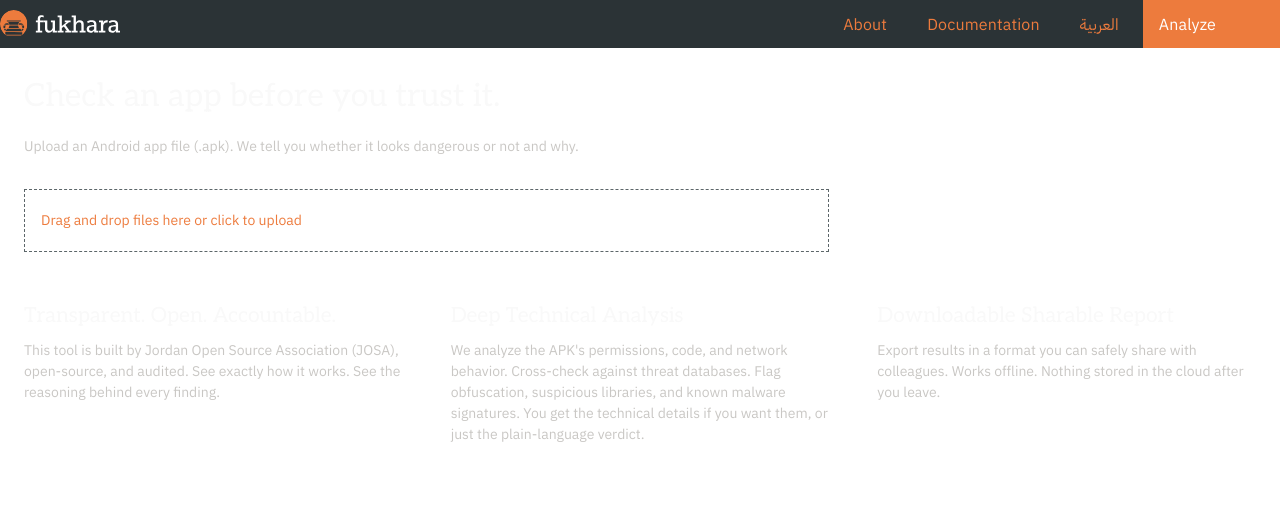
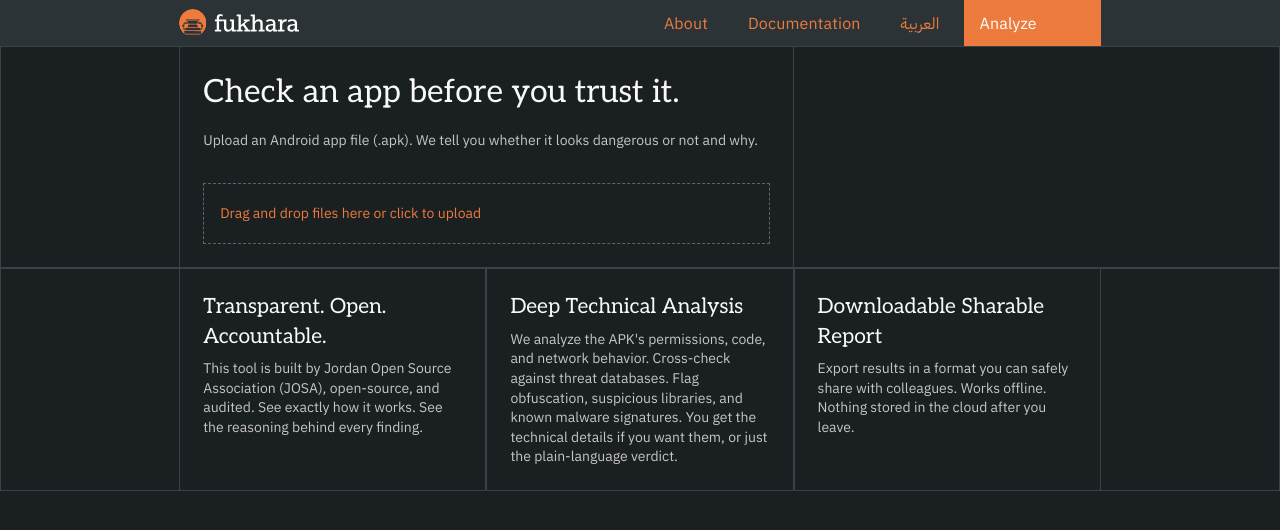
Before and after one commit to wlaith/fukhara-web, a Nuxt app: page / in a window 1280 px wide. Shown: the top 530 px of the page. Built offline with nearby package versions, Linux system fonts and the light colour scheme.

Commit message:
build(tailwind): migrate to tailwindcss v4

```diff
--- a/app/assets/css/globals.css
+++ b/app/assets/css/globals.css
@@ -1,21 +1,72 @@
-@tailwind base;
-@tailwind components;
-@tailwind utilities;
+@import 'tailwindcss';
+
+@theme {
+  --color-canvas: #1a1f21;
+  --color-panel: #2b3336;
+  --color-layer-01: #22282a;
+  --color-subtle: #3a4245;
+  --color-subtle-hover: #4c5659;
+  --color-strong: #5c6669;
+  --color-primary: #f9f9f9;
+  --color-secondary: #c9c7c4;
+  --color-helper: #8c8782;
+  --color-on-color: #ffffff;
+  --color-accent: #ed7b3d;
+  --color-accent-text-on: #ffffff;
+  --color-tag-red-bg: #b81c23;
+  --color-tag-red-border: #fa6b6b;
+  --color-tag-red-text: #ffd9d6;
+  --color-tag-gold-bg: #3a3220;
+  --color-tag-gold-border: #f5d45a;
+  --color-tag-gold-text: #fcefc2;
+  --color-tag-green-bg: #198038;
+  --color-tag-green-border: #5cb87a;
+  --color-tag-green-text: #d3f2de;
+  --color-tag-teal-bg: #0e6c60;
+  --color-tag-teal-border: #5bb5a6;
+  --color-tag-teal-text: #cbede6;
+  --color-tag-gray-bg: #2b3336;
+  --color-tag-gray-border: #4c5659;
+  --color-tag-gray-text: #f9f9f9;
+
+  --font-heading: 'Aleo', 'Fustat', Georgia, 'Times New Roman', serif;
+  --font-body: 'IBM Plex Sans', 'IBM Plex Sans Arabic', -apple-system, BlinkMacSystemFont,
+    sans-serif;
+
+  --text-display-lg: 32px;
+  --text-display-md: 25px;
+  --text-display-sm: 21px;
+  --text-body-lg: 16px;
+  --text-body-md: 15px;
+  --text-body: 14px;
+  --text-caption: 13px;
+  --text-label: 12px;
+  --text-eyebrow: 10px;
+
+  --tracking-tight: 0.16px;
+  --tracking-label: 0.32px;
+
+  --radius-tag-lg: 16px;
+  --radius-tag-sm: 9px;
+}
 
 @layer base {
   body {
-    @apply bg-canvas text-primary font-body text-body;
+    background-color: var(--color-canvas);
+    color: var(--color-primary);
+    font-family: var(--font-body);
+    font-size: var(--text-body);
     line-height: 1.4;
   }
 
   h1,
   h2,
   h3 {
-    @apply font-heading;
+    font-family: var(--font-heading);
   }
 
   a {
-    @apply text-accent;
+    color: var(--color-accent);
   }
 }
 
@@ -25,6 +76,14 @@
   }
 
   .page-shell {
-    @apply px-4 md:px-8 md:px-[8vw] xl:px-[14vw];
+    padding-inline: 1rem;
+
+    @media (min-width: 48rem) {
+      padding-inline: 8vw;
+    }
+
+    @media (min-width: 80rem) {
+      padding-inline: 14vw;
+    }
   }
 }
--- a/eslint.config.ts
+++ b/eslint.config.ts
@@ -29,7 +29,7 @@ export default withNuxt(defineConfig([
     language: "css/css",
     languageOptions: { tolerant: true },
     extends: ["css/recommended"],
-    rules: { "css/no-invalid-at-rules": "off" },
+    rules: { "css/no-invalid-at-rules": "off", "css/no-invalid-properties": "off" },
   },
   { files: ["**/*.spec.ts"], rules: { "import/first": "off" } },
 ])).onResolved((configs) => {
--- a/nuxt.config.ts
+++ b/nuxt.config.ts
@@ -1,10 +1,12 @@
+import tailwindcss from '@tailwindcss/vite'
+
 export default defineNuxtConfig({
   compatibilityDate: '2025-02-17',
   devtools: { enabled: false },
 
-  modules: ['@nuxtjs/tailwindcss', '@nuxtjs/i18n', '@nuxt/eslint'],
+  modules: ['@nuxtjs/i18n', '@nuxt/eslint'],
 
-  css: ['~/assets/css/fonts.css'],
+  css: ['~/assets/css/fonts.css', '~/assets/css/globals.css'],
 
   components: [{ path: '~/components', pathPrefix: false }],
 
@@ -21,9 +23,8 @@ export default defineNuxtConfig({
     },
   },
 
-  tailwindcss: {
-    cssPath: '~/assets/css/globals.css',
-    viewer: false,
+  vite: {
+    plugins: [tailwindcss()],
   },
 
   i18n: {
--- a/package.json
+++ b/package.json
@@ -29,7 +29,7 @@
     "@eslint/markdown": "^8.0.3",
     "@nuxt/eslint": "^1.17.0",
     "@nuxt/test-utils": "^4.3.3",
-    "@nuxtjs/tailwindcss": "^6.14.0",
+    "@tailwindcss/vite": "^4.3.3",
     "@vitejs/plugin-vue": "^6.0.9",
     "@vue/test-utils": "^2.4.11",
     "eslint": "^10.0.0",
@@ -39,7 +39,7 @@
     "jsdom": "^30.1.2",
     "openapi-typescript": "^7.13.0",
     "prettier": "^3.9.6",
-    "tailwindcss": "^3.4.19",
+    "tailwindcss": "^4.3.3",
     "typescript": "^5.9.3",
     "typescript-eslint": "^8.70.1",
     "vitest": "^5.0.3",
--- a/tailwind.config.js
+++ /dev/null
@@ -1,61 +0,0 @@
-/** @type {import('tailwindcss').Config} */
-export default {
-  content: ['./app/**/*.{vue,ts}'],
-  theme: {
-    extend: {
-      colors: {
-        canvas: '#1A1F21',
-        panel: '#2B3336',
-        'layer-01': '#22282A',
-        subtle: '#3A4245',
-        'subtle-hover': '#4C5659',
-        strong: '#5C6669',
-        primary: '#F9F9F9',
-        secondary: '#C9C7C4',
-        helper: '#8C8782',
-        'on-color': '#ffffff',
-        accent: '#ED7B3D',
-        'accent-text-on': '#ffffff',
-        'tag-red-bg': '#B81C23',
-        'tag-red-border': '#FA6B6B',
-        'tag-red-text': '#FFD9D6',
-        'tag-gold-bg': '#3A3220',
-        'tag-gold-border': '#F5D45A',
-        'tag-gold-text': '#FCEFC2',
-        'tag-green-bg': '#198038',
-        'tag-green-border': '#5CB87A',
-        'tag-green-text': '#D3F2DE',
-        'tag-teal-bg': '#0E6C60',
-        'tag-teal-border': '#5BB5A6',
-        'tag-teal-text': '#CBEDE6',
-        'tag-gray-bg': '#2B3336',
-        'tag-gray-border': '#4C5659',
-        'tag-gray-text': '#F9F9F9',
-      },
-      fontFamily: {
-         heading: ['Aleo', 'Fustat', 'Georgia', 'Times New Roman', 'serif'],
-        body: ['IBM Plex Sans', 'IBM Plex Sans Arabic', '-apple-system', 'BlinkMacSystemFont', 'sans-serif'],
-      },
-      fontSize: {
-        'display-lg': '32px',
-        'display-md': '25px',
-        'display-sm': '21px',
-        'body-lg': '16px',
-        'body-md': '15px',
-        body: '14px',
-        caption: '13px',
-        label: '12px',
-        eyebrow: '10px',
-      },
-      letterSpacing: {
-        tight: '0.16px',
-        label: '0.32px',
-      },
-      borderRadius: {
-        'tag-lg': '16px',
-        'tag-sm': '9px',
-      },
-    },
-  },
-  plugins: [],
-}
```
Also changed, not shown: 1 other file (tests, documents, lock files or other folders).
